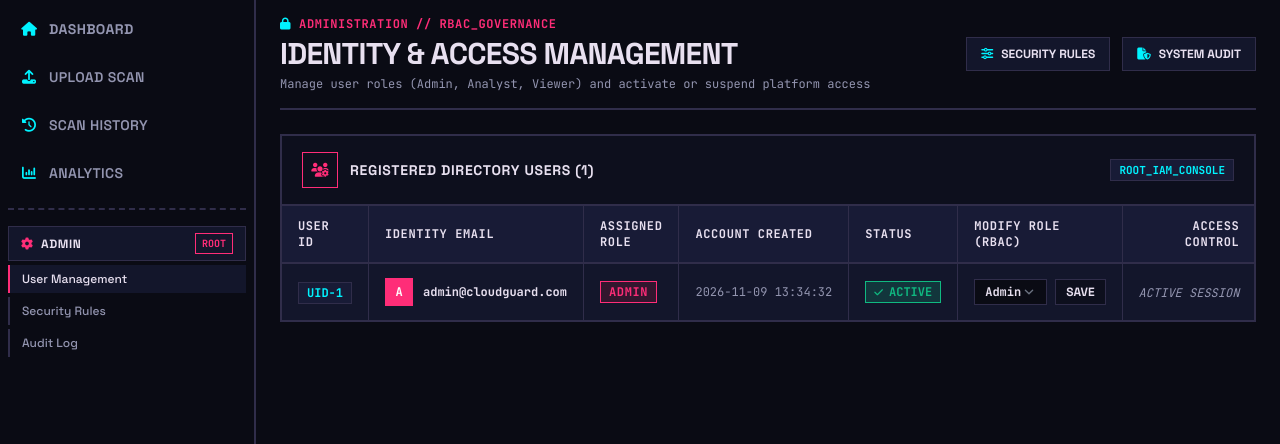
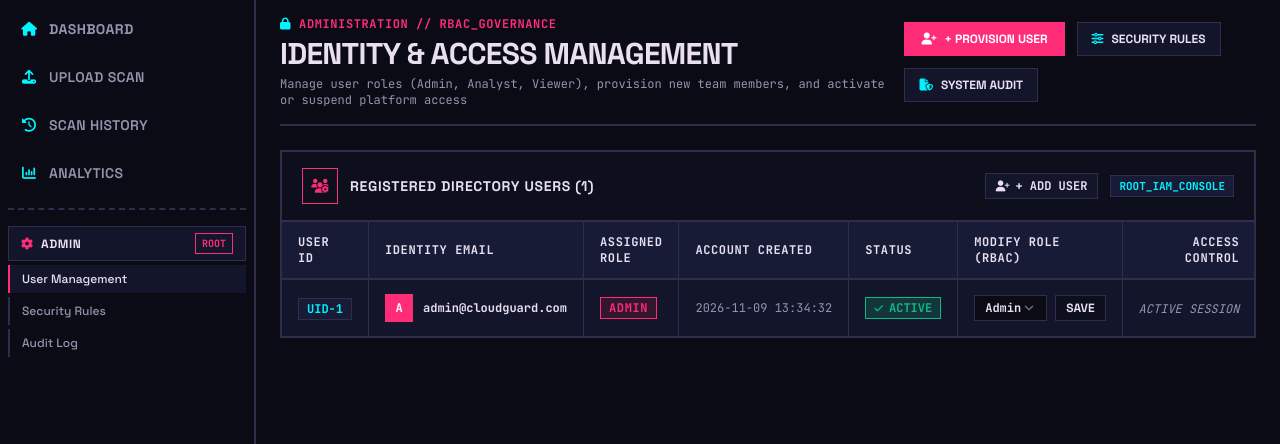
Before and after one commit to DivyanshShukla-Hub/Cloud-Gaurd-, a Flask app: page /admin/users in a window 1280 px wide. Shown: the part 64-508 px from the top of the page. Run offline with Flask 3, Linux system fonts and the light colour scheme; a user stored in the database is signed in; data comes from the database, SQL or seed files in the repository; parts of the project's set-up code (start-up, migrations or seed data) failed here and were passed over; some libraries are stand-ins or nearby versions.

Commit message:
feat(admin): add direct Provision Operator / Add User feature in IAM Console

```diff
--- a/routes/admin.py
+++ b/routes/admin.py
@@ -1,8 +1,10 @@
 from flask import Blueprint, render_template, request, redirect, url_for, session, flash
+from flask_bcrypt import Bcrypt
 from models.db import get_db, log_audit
 from routes.auth import admin_required
 
 admin_bp = Blueprint("admin", __name__, url_prefix="/admin")
+bcrypt = Bcrypt()
 
 
 @admin_bp.route("/users")
@@ -13,6 +15,45 @@ def users():
         "SELECT user_id, email, role, created_at, is_active FROM users ORDER BY created_at DESC"
     ).fetchall()
     return render_template("admin/users.html", users=user_list)
+
+
+@admin_bp.route("/users/create", methods=["POST"])
+@admin_required
+def create_user():
+    email = request.form.get("email", "").strip().lower()
+    password = request.form.get("password", "")
+    role = request.form.get("role", "viewer").lower()
+
+    if not email or not password:
+        flash("Email and password are required to create a user.", "danger")
+        return redirect(url_for("admin.users"))
+
+    if len(password) < 6:
+        flash("Password must be at least 6 characters long.", "danger")
+        return redirect(url_for("admin.users"))
+
+    if role not in ["admin", "analyst", "viewer"]:
+        flash("Invalid role specified.", "danger")
+        return redirect(url_for("admin.users"))
+
+    db = get_db()
+    existing = db.execute("SELECT user_id FROM users WHERE email = ?", (email,)).fetchone()
+    if existing:
+        flash(f"User with email '{email}' already exists.", "danger")
+        return redirect(url_for("admin.users"))
+
+    pw_hash = bcrypt.generate_password_hash(password).decode("utf-8")
+    cursor = db.cursor()
+    cursor.execute(
+        "INSERT INTO users (email, password_hash, role, is_active) VALUES (?, ?, ?, 1)",
+        (email, pw_hash, role),
+    )
+    new_uid = cursor.lastrowid
+    db.commit()
+
+    log_audit(session["user_id"], "CREATE_USER", f"Admin created user #{new_uid} ({email}) with role '{role}'")
+    flash(f"User {email} successfully created with role '{role}'.", "success")
+    return redirect(url_for("admin.users"))
 
 
 @admin_bp.route("/users/<int:user_id>/role", methods=["POST"])
--- a/templates/admin/users.html
+++ b/templates/admin/users.html
@@ -11,9 +11,13 @@
                 <span>ADMINISTRATION // RBAC_GOVERNANCE</span>
             </div>
             <h1 class="font-headline text-3xl font-black text-on-surface uppercase tracking-tight">Identity &amp; Access Management</h1>
-            <p class="font-mono text-xs text-on-surface-variant">Manage user roles (Admin, Analyst, Viewer) and activate or suspend platform access</p>
+            <p class="font-mono text-xs text-on-surface-variant">Manage user roles (Admin, Analyst, Viewer), provision new team members, and activate or suspend platform access</p>
         </div>
         <div class="flex items-center gap-3 flex-wrap">
+            <button onclick="toggleAddUserModal()" class="flex items-center gap-2 px-4 py-2 bg-primary hover:bg-primary/90 text-black dark:text-white font-headline font-black text-xs uppercase border border-outline dark:border-primary transition-all cursor-pointer">
+                <i class="fa-solid fa-user-plus text-xs"></i>
+                <span>+ Provision User</span>
+            </button>
             <a href="{{ url_for('admin.rules') }}" class="flex items-center gap-2 px-3.5 py-2 bg-surface-container hover:bg-surface-container-high text-on-surface font-headline font-bold text-xs uppercase border border-outline hover:border-secondary transition-all">
                 <i class="fa-solid fa-sliders text-xs text-secondary"></i>
                 <span>Security Rules</span>
@@ -23,6 +27,45 @@
                 <span>System Audit</span>
             </a>
         </div>
+    </div>
+
+    <!-- Quick Add User Collapsible Panel -->
+    <div id="addUserPanel" class="hidden bg-surface-container border-2 border-primary p-5 transition-all">
+        <div class="flex items-center justify-between border-b-2 border-outline pb-3 mb-4">
+            <div class="flex items-center gap-2 font-headline font-black text-sm uppercase text-on-surface">
+                <i class="fa-solid fa-user-shield text-[#e11d48] dark:text-primary"></i>
+                <span>PROVISION NEW OPERATOR / DIRECTORY USER</span>
+            </div>
+            <button onclick="toggleAddUserModal()" class="text-on-surface-variant hover:text-on-surface font-mono text-xs">
+                <i class="fa-solid fa-xmark"></i> CLOSE
+            </button>
+        </div>
+        <form action="{{ url_for('admin.create_user') }}" method="POST" class="grid grid-cols-1 sm:grid-cols-4 gap-3 items-end">
+            <div class="sm:col-span-2">
+                <label class="block font-mono text-[11px] font-bold uppercase text-on-surface-variant mb-1">Operator Email</label>
+                <input type="email" name="email" required placeholder="analyst@cloudguard.com" class="w-full px-3 py-1.5 bg-surface-container-lowest border border-outline text-on-surface font-mono text-xs focus:border-secondary focus:ring-0 focus:outline-none placeholder:text-on-surface-variant/50">
+            </div>
+            <div>
+                <label class="block font-mono text-[11px] font-bold uppercase text-on-surface-variant mb-1">Password (Min 6 Chars)</label>
+                <input type="password" name="password" minlength="6" required placeholder="••••••••" class="w-full px-3 py-1.5 bg-surface-container-lowest border border-outline text-on-surface font-mono text-xs focus:border-secondary focus:ring-0 focus:outline-none placeholder:text-on-surface-variant/50">
+            </div>
+            <div>
+                <label class="block font-mono text-[11px] font-bold uppercase text-on-surface-variant mb-1">RBAC Role</label>
+                <select name="role" class="w-full px-3 py-1.5 bg-surface-container-lowest border border-outline text-on-surface font-mono text-xs font-bold focus:border-secondary focus:ring-0 focus:outline-none">
+                    <option value="analyst" selected>Analyst (Upload & Scan)</option>
+                    <option value="viewer">Viewer (Read Only)</option>
+                    <option value="admin">Admin (Full Control)</option>
+                </select>
+            </div>
+            <div class="sm:col-span-4 flex justify-end gap-2 pt-2">
+                <button type="button" onclick="toggleAddUserModal()" class="px-3 py-1.5 bg-surface-container-low hover:bg-surface-container-high text-on-surface font-headline font-bold text-xs uppercase border border-outline">
+                    Cancel
+                </button>
+                <button type="submit" class="px-5 py-1.5 bg-primary hover:bg-primary/90 text-black dark:text-white font-headline font-black text-xs uppercase border border-outline dark:border-primary">
+                    <i class="fa-solid fa-plus mr-1"></i> Create Operator
+                </button>
+            </div>
+        </form>
     </div>
 
     <!-- Users Table Card -->
@@ -36,7 +79,13 @@
                     Registered Directory Users ({{ users|length }})
                 </div>
             </div>
-            <span class="font-mono text-[11px] px-2 py-0.5 bg-surface-container-high border border-outline text-secondary font-bold uppercase">ROOT_IAM_CONSOLE</span>
+            <div class="flex items-center gap-3">
+                <button onclick="toggleAddUserModal()" class="font-mono text-xs px-2.5 py-1 bg-surface-container hover:bg-primary text-on-surface hover:text-black dark:hover:text-white border border-outline transition-all font-bold uppercase flex items-center gap-1.5">
+                    <i class="fa-solid fa-user-plus text-[11px]"></i>
+                    <span>+ Add User</span>
+                </button>
+                <span class="font-mono text-[11px] px-2 py-0.5 bg-surface-container-high border border-outline text-secondary font-bold uppercase hidden sm:inline">ROOT_IAM_CONSOLE</span>
+            </div>
         </div>
 
         <div class="overflow-x-auto w-full">
@@ -121,4 +170,16 @@
         </div>
     </div>
 </div>
+
+<script>
+function toggleAddUserModal() {
+    const panel = document.getElementById('addUserPanel');
+    if (panel.classList.contains('hidden')) {
+        panel.classList.remove('hidden');
+        panel.scrollIntoView({ behavior: 'smooth', block: 'nearest' });
+    } else {
+        panel.classList.add('hidden');
+    }
+}
+</script>
 {% endblock %}
```
Also changed, not shown: templates/base.html (line endings or trailing spaces), templates/register.html (line endings or trailing spaces), templates/results.html (line endings or trailing spaces), templates/upload.html (line endings or trailing spaces).
